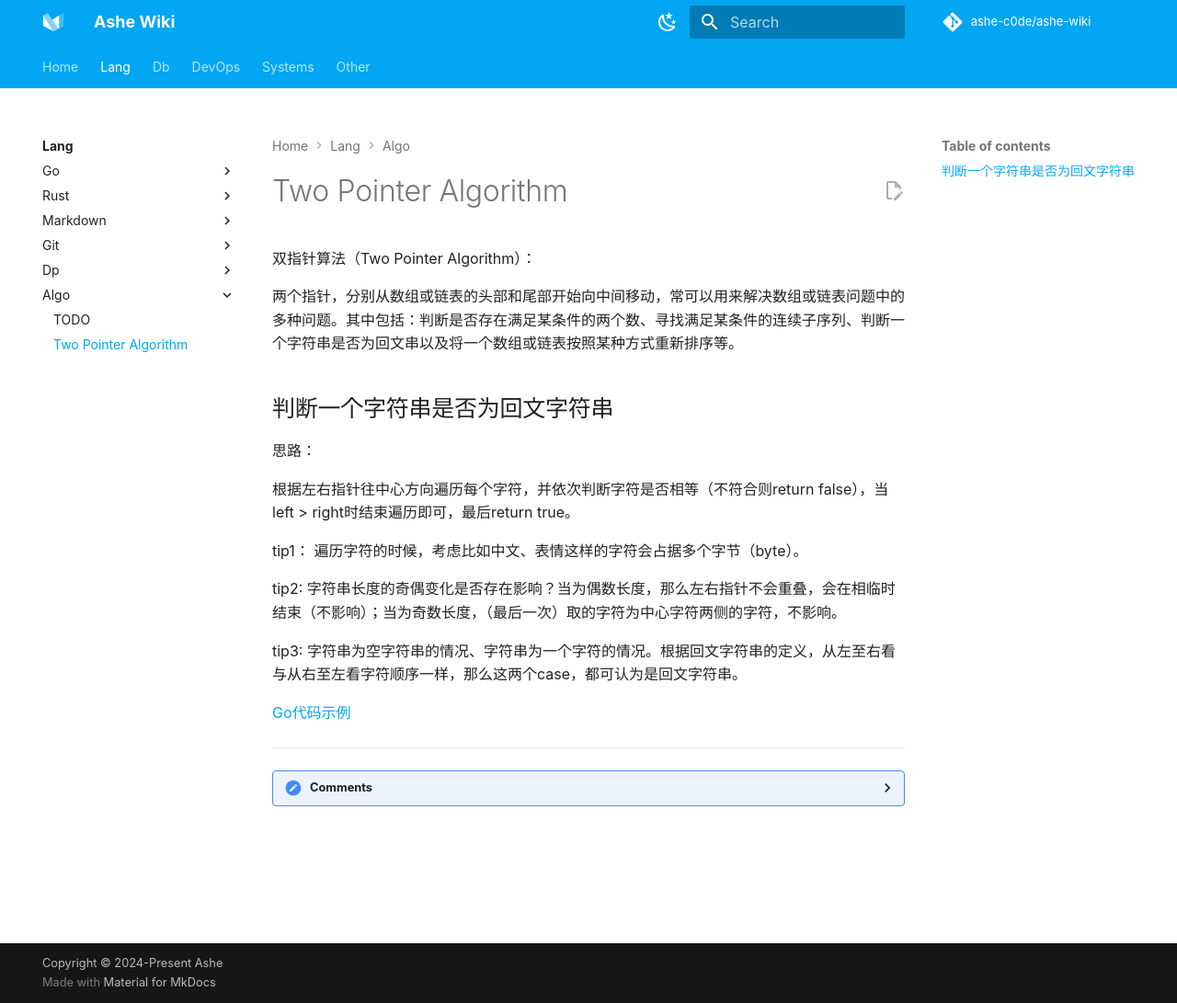
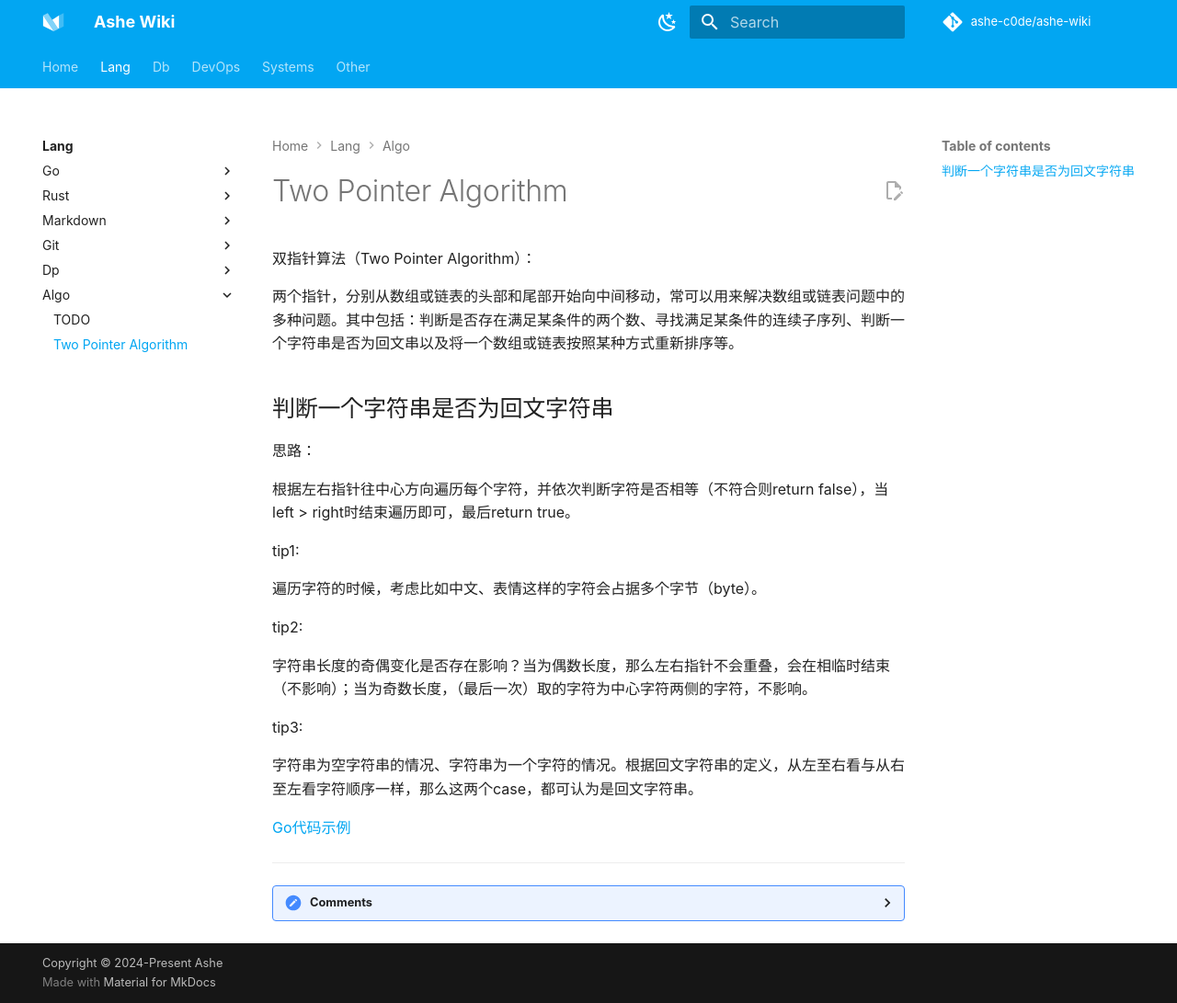
Before and after one commit to ashe-c0de/ashe-wiki, an MkDocs documentation site: the page built from docs/lang/algo/two-pointer.md, in a window 1280 px wide and 1091 px high. Shown: the whole window at 92% size. Built offline with MkDocs 1.6.1 and Material for MkDocs 9.7.7, drawn with Linux system fonts in a browser that asks for light colours; comment, search, counter and statistics services are not loaded; part of the change alters nothing that is shown.

Commit message:
update tpa

```diff
--- a/docs/lang/algo/two-pointer.md
+++ b/docs/lang/algo/two-pointer.md
@@ -8,13 +8,16 @@
 
 根据左右指针往中心方向遍历每个字符，并依次判断字符是否相等（不符合则return false），当left > right时结束遍历即可，最后return true。
 
-tip1：
+tip1:
+
 遍历字符的时候，考虑比如中文、表情这样的字符会占据多个字节（byte）。
 
 tip2:
+
 字符串长度的奇偶变化是否存在影响？当为偶数长度，那么左右指针不会重叠，会在相临时结束（不影响）；当为奇数长度，（最后一次）取的字符为中心字符两侧的字符，不影响。
 
 tip3:
+
 字符串为空字符串的情况、字符串为一个字符的情况。根据回文字符串的定义，从左至右看与从右至左看字符顺序一样，那么这两个case，都可认为是回文字符串。
 
 
```
